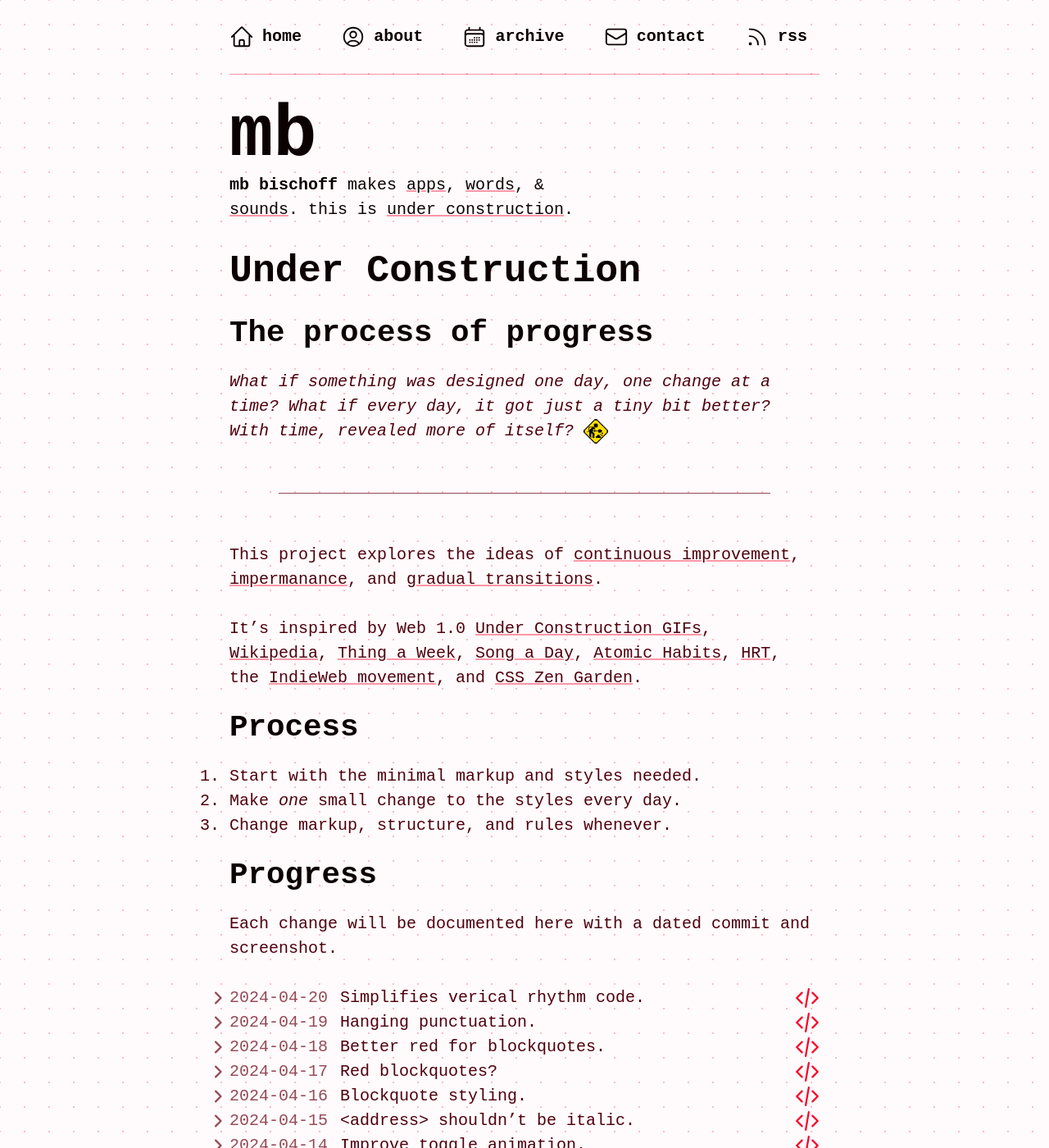
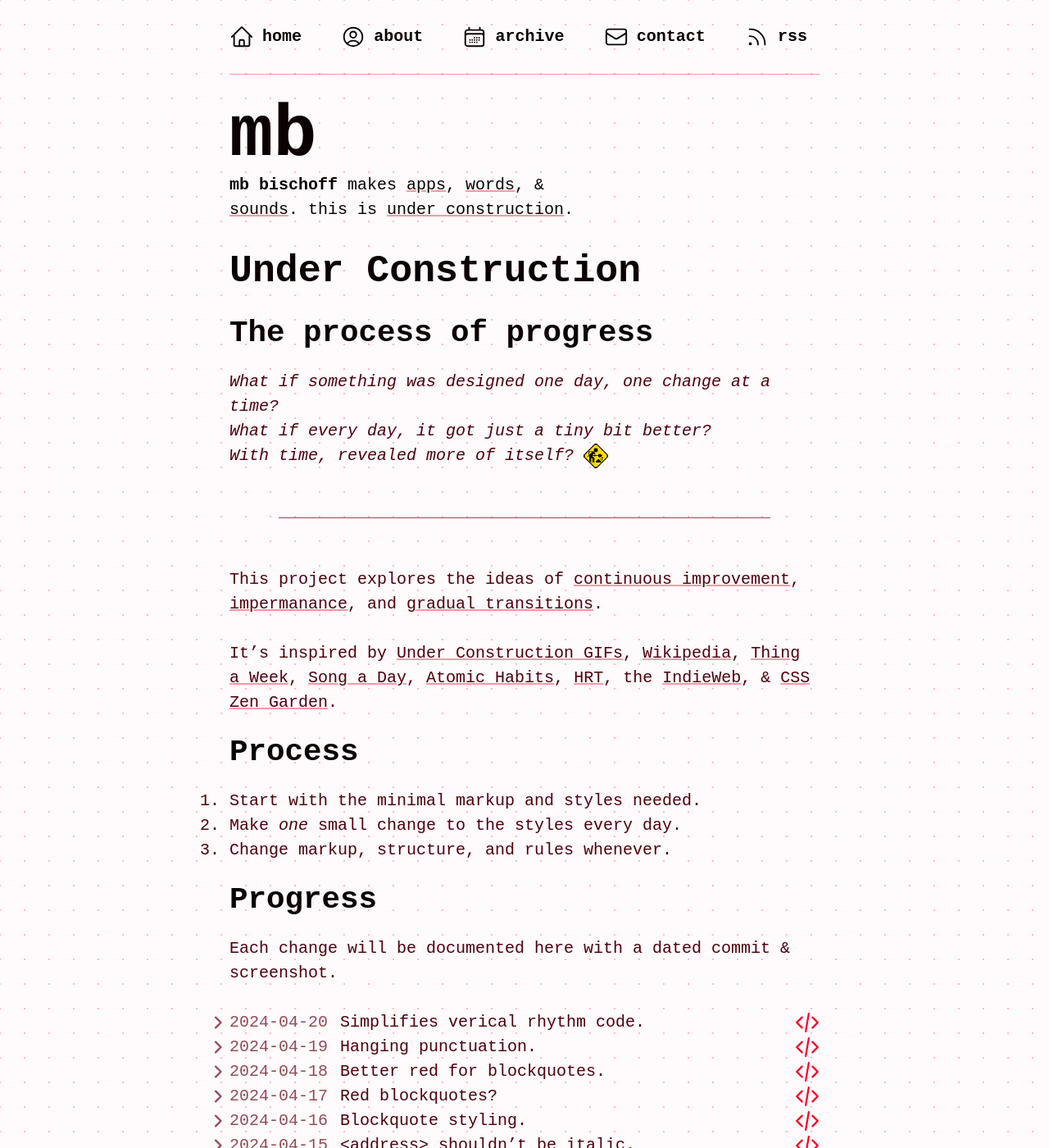
Before and after one commit to mbbischoff/website, a Jekyll site: the page built from under-construction.markdown, in a window 1280 px wide and 1400 px high. Shown: the whole window at 82% size. Built offline with Jekyll 4.4.1, drawn with Linux system fonts in a browser that asks for light colours; some web fonts are replaced; comment, search, counter and statistics services are not loaded; a style sheet for code colours, icons or effects is not loaded.

Commit message:
Text formatting

```diff
--- a/under-construction.markdown
+++ b/under-construction.markdown
@@ -10,13 +10,15 @@ layout: page
 
 
 
-*What if something was designed one day, one change at a time? What if every day, it got just a tiny bit better? With time, revealed more of itself? ![underconstruction2.gif](/uploads/underconstruction2.gif){:.inline}*
+*What if something was designed one day, one change at a time?
+What if every day, it got just a tiny bit better?
+With time, revealed more of itself? ![underconstruction2.gif](/uploads/underconstruction2.gif){:.inline}*
 
 ---
 
 This project explores the ideas of [continuous improvement](https://en.wikipedia.org/wiki/Kaizen), [impermanance](https://en.wikipedia.org/wiki/Wabi-sabi), and [gradual transitions](https://en.wikipedia.org/wiki/Gender_transition).
 
-It’s inspired by Web 1.0 [Under Construction GIFs](http://textfiles.com/underconstruction/), [Wikipedia](http://wikipedia.org), [Thing a Week](https://en.wikipedia.org/wiki/Thing_a_Week), [Song a Day](https://songaday.world), [Atomic Habits](https://jamesclear.com/atomic-habits), [HRT](https://en.wikipedia.org/wiki/Hormone_replacement_therapy), the [IndieWeb movement](https://indieweb.org), and [CSS Zen Garden](https://csszengarden.com).
+It’s inspired by [Under Construction GIFs](http://textfiles.com/underconstruction/), [Wikipedia](http://wikipedia.org), [Thing a Week](https://en.wikipedia.org/wiki/Thing_a_Week), [Song a Day](https://songaday.world), [Atomic Habits](https://jamesclear.com/atomic-habits), [HRT](https://en.wikipedia.org/wiki/Hormone_replacement_therapy), the [IndieWeb](https://indieweb.org), & [CSS Zen Garden](https://csszengarden.com).
 
 ## Process
 
@@ -26,7 +28,7 @@ It’s inspired by Web 1.0 [Under Construction GIFs](http://textfiles.com/underc
 
 ## Progress
 
-Each change will be documented here with a dated commit and screenshot.
+Each change will be documented here with a dated commit & screenshot.
 
 <section class="changelog">
   {% for entry in site.data.changelog %}
```
